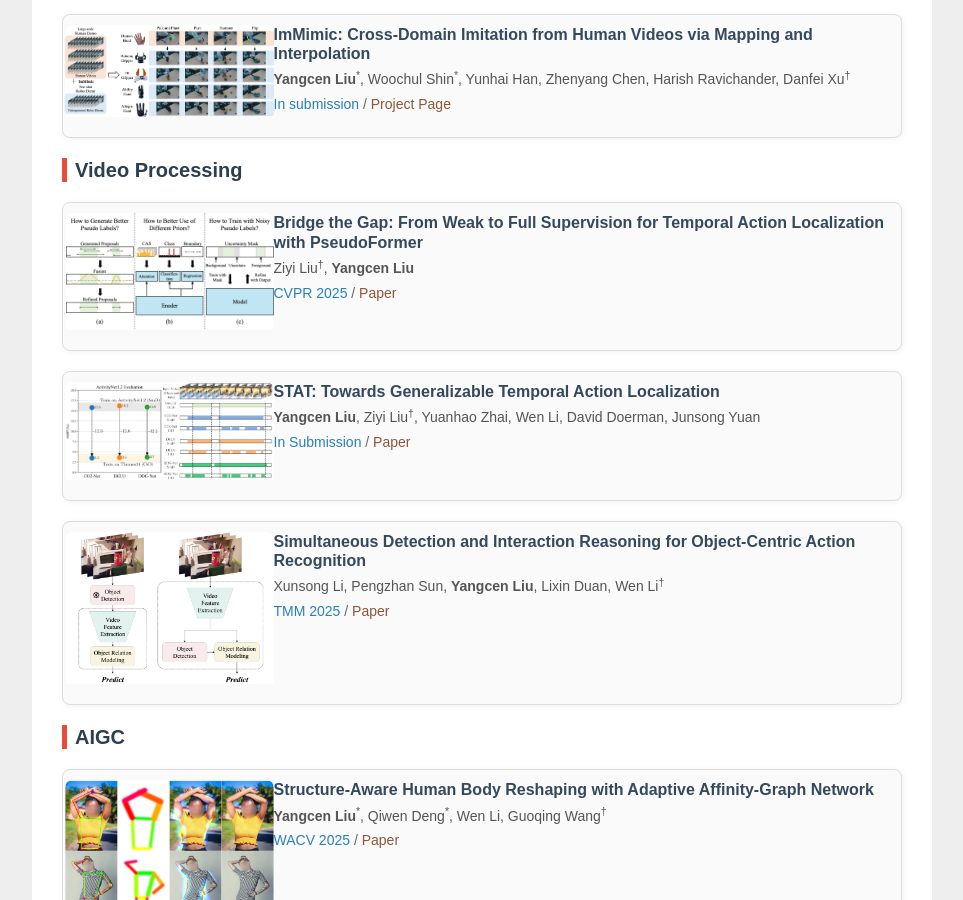
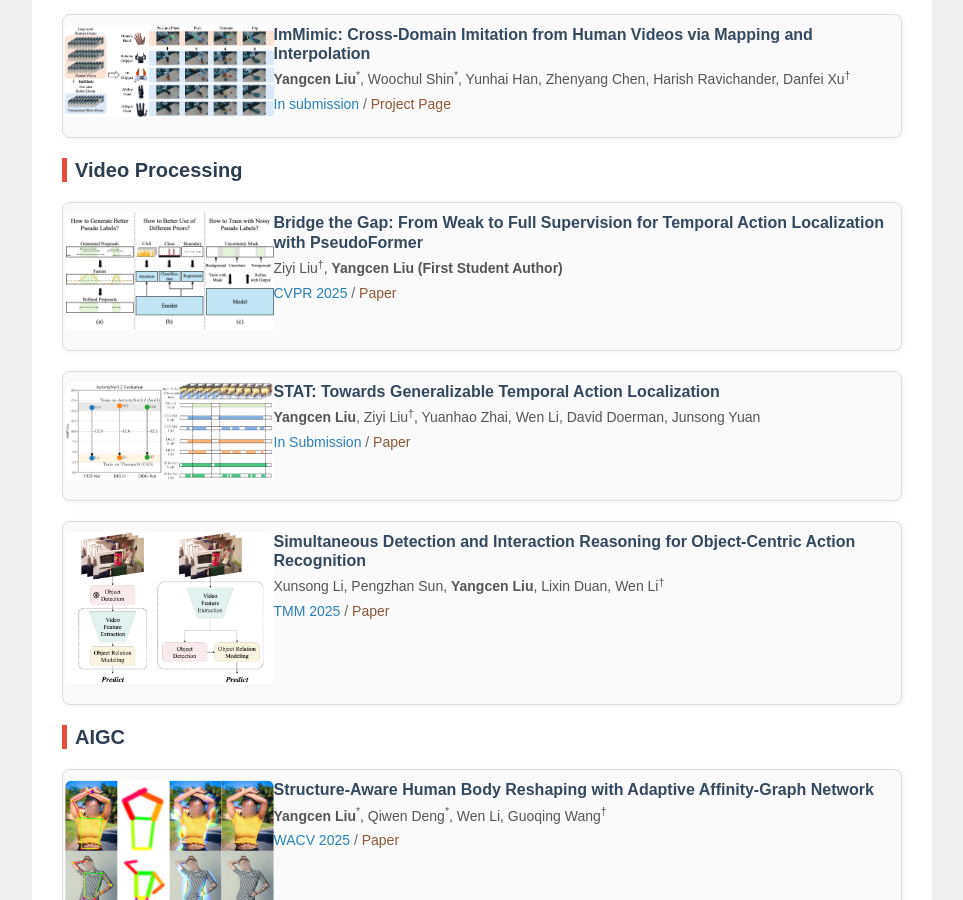
Before and after one commit to YangcenLiu/homepage.github.io, a Jekyll site: the page index.html, which Jekyll copies as it is, in a window 1280 px wide and 900 px high, scrolled down 1130 px. Shown: the whole window, without its empty margins (158-1121 px from the left). Built offline with Jekyll 4.4.1, drawn with Linux system fonts in a browser that asks for light colours; nearby versions of some CDN libraries.

Commit message:
first student

```diff
--- a/index.html
+++ b/index.html
@@ -435,7 +435,7 @@ a:hover{color:#bc6262}
                         <div class="col-r col-xs-12 col-lg-9">
                             <div class="pub-card-body">
                                 <h5 class="title">Bridge the Gap: From Weak to Full Supervision for Temporal Action Localization with PseudoFormer</h5>
-                                <h6 class="authors">Ziyi Liu<sup>†</sup>, <strong>Yangcen Liu</strong></h6>
+                                <h6 class="authors">Ziyi Liu<sup>†</sup>, <strong>Yangcen Liu (First Student Author)</strong></h6>
                                 <p class="info">
                                     <span class="conference">CVPR 2025</span> /
                                     <a href="https://arxiv.org/abs/2504.14860">Paper</a>
```
